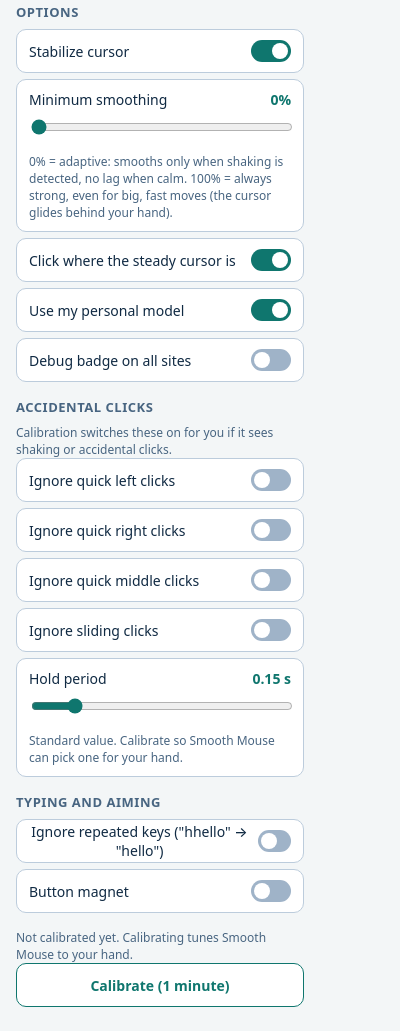
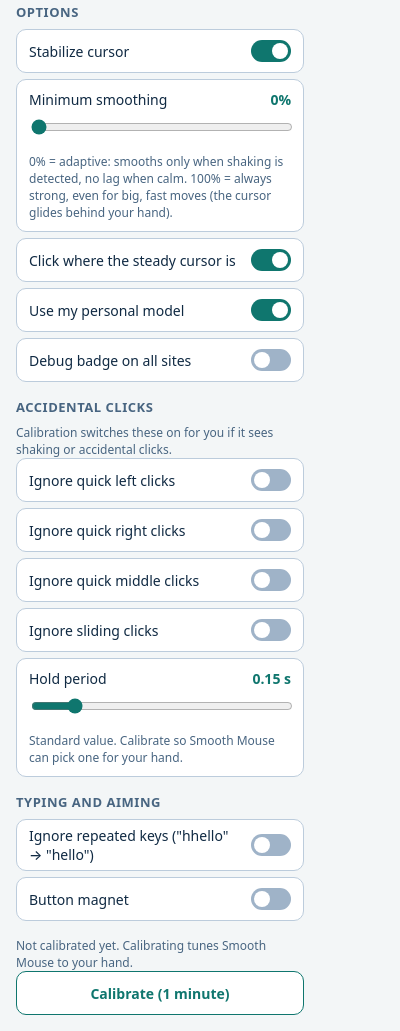
Before and after one commit to sbh973/Smooth-Mouse, a browser extension: page popup/popup.html in a window 400 px wide. Shown: the part 568-1599 px from the top of the page. Drawn offline with Linux system fonts and the light colour scheme.

Commit message:
Popup: keep toggle tracks full width when labels wrap
Co-Authored-By: Claude Opus 5.5 <noreply@anthropic.com>

```diff
--- a/popup/popup.css
+++ b/popup/popup.css
@@ -42,3 +42,7 @@ footer { margin-top: 16px; }
 .slider-row output { font-weight: 700; font-variant-numeric: tabular-nums; color: var(--teal); }
 .slider-row input[type="range"] { width: 100%; min-height: 32px; accent-color: var(--teal); }
 .small-btn { min-height: 44px; width: 100%; margin-top: 6px; font-size: 13px; }
+
+/* Long labels wrap onto two lines; the toggle itself must never be squeezed. */
+.switch-track { flex: 0 0 40px; }
+.switch.row .switch-label { flex: 1; text-align: left; padding: 6px 0; }
```
